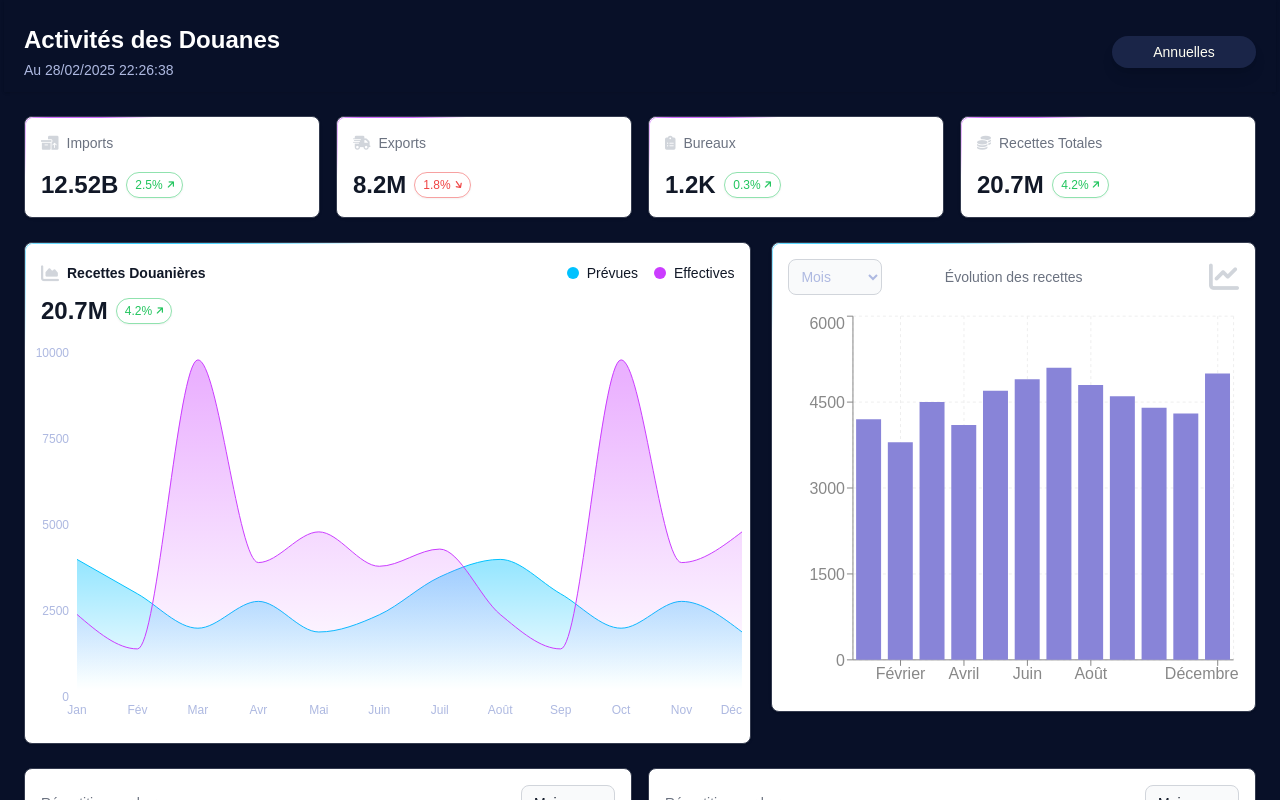
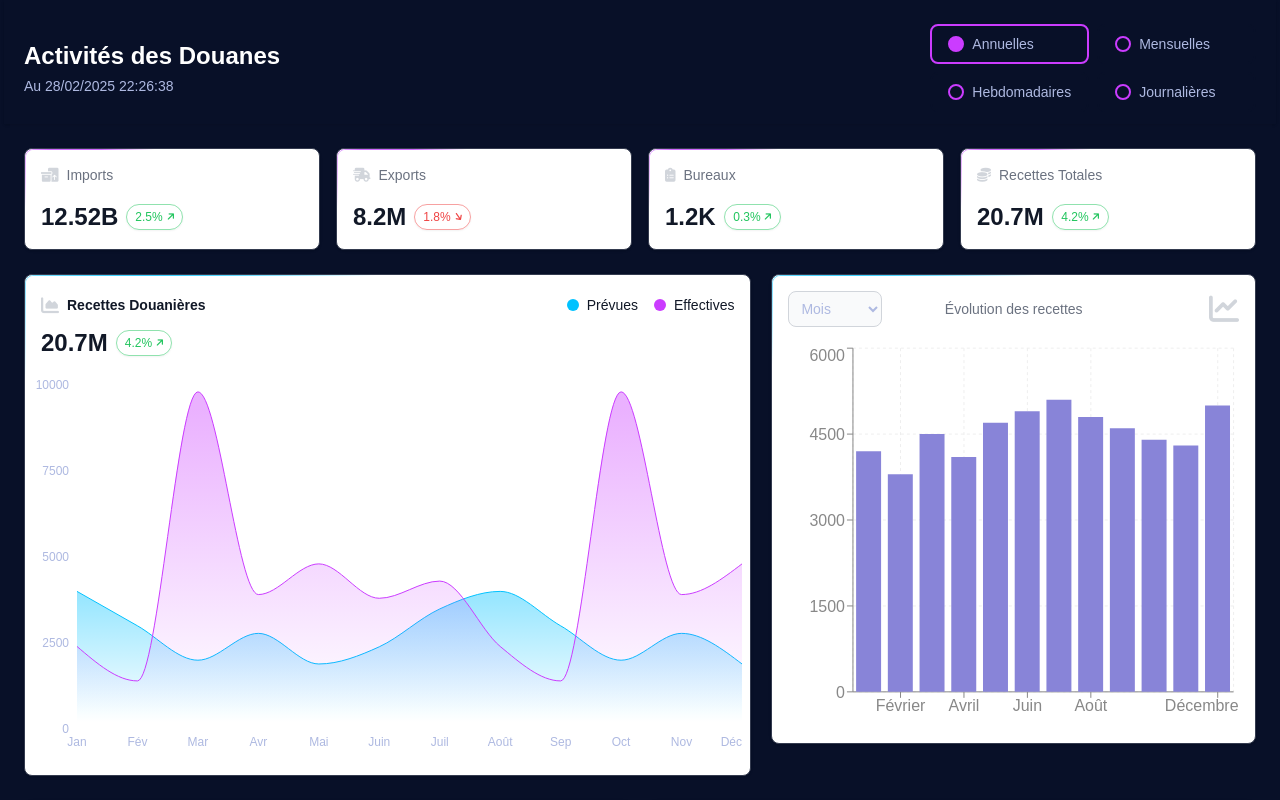
Before and after one commit to Kalixor/djib_2, a React (Vite) app: page / in a window 1280 px wide. Shown: the top 800 px of the page. Built offline with nearby package versions, Linux system fonts and the light colour scheme; a web font is replaced by a local one.

Commit message:
Initial commit from your app

```diff
--- a/src/components/Navbar.jsx
+++ b/src/components/Navbar.jsx
@@ -3,16 +3,10 @@ import { useState, useEffect, useRef } from 'react'
 
 export default function Navbar() {
   const { period, togglePeriod } = usePeriod()
-  const [colorIndex, setColorIndex] = useState(0)
   const [currentTime, setCurrentTime] = useState(getFormattedTime())
   const animationFrameRef = useRef()
 
-  const buttonColors = [
-    'bg-[#1a2548] hover:bg-[#222f5a]',
-    'bg-[#24305c] hover:bg-[#2c3a6e]',
-    'bg-[#2e3b70] hover:bg-[#364682]',
-    'bg-[#384694] hover:bg-[#1a2548]'
-  ]
+  const periods = ['Annuelles', 'Mensuelles', 'Hebdomadaires', 'Journalières']
 
   const updateTime = () => {
     setCurrentTime(getFormattedTime())
@@ -39,11 +33,6 @@ export default function Navbar() {
     return `${day}/${month}/${year} ${hours}:${minutes}:${seconds}`
   }
 
-  const handlePeriodToggle = () => {
-    togglePeriod()
-    setColorIndex((prevIndex) => (prevIndex + 1) % buttonColors.length)
-  }
-
   return (
     <nav className="bg-brand-800 shadow p-3 relative mx-1">
       <div className="w-full flex justify-between items-center mt-3">
@@ -55,16 +44,36 @@ export default function Navbar() {
         </div>
 
         <div className="mr-2">
-          <button
-            onClick={handlePeriodToggle}
-            className={`px-6 py-1.5 rounded-full text-sm font-medium transition-all duration-300
-              ${buttonColors[colorIndex]}
-              text-pastel-yellow border-current
-              hover:scale-105 active:scale-95 w-36 text-center
-              shadow-lg hover:shadow-xl flex items-center justify-center`}
-          >
-            {period}
-          </button>
+          <div className="grid grid-cols-2 gap-2">
+            {periods.map((p) => (
+              <label
+                key={p}
+                className={`
+                  flex items-center gap-2
+                  px-4 py-2 rounded-lg
+                  transition-all duration-200
+                  ${
+                    period === p
+                      ? 'border-[#cb3cff]'
+                      : 'border-brand-800 hover:border-[#cb3cff]/50'
+                  }
+                  border-2
+                  bg-brand-800/50
+                  cursor-pointer
+                `}
+              >
+                <input
+                  type="radio"
+                  name="period"
+                  value={p}
+                  checked={period === p}
+                  onChange={() => togglePeriod(p)}
+                  className="w-4 h-4 appearance-none rounded-full border-2 border-[#cb3cff] checked:bg-[#cb3cff] checked:border-[#cb3cff]"
+                />
+                <span className="text-sm font-medium text-card-text">{p}</span>
+              </label>
+            ))}
+          </div>
         </div>
       </div>
     </nav>
--- a/src/context/PeriodContext.jsx
+++ b/src/context/PeriodContext.jsx
@@ -5,11 +5,8 @@ const PeriodContext = createContext()
 export const PeriodProvider = ({ children }) => {
   const [period, setPeriod] = useState('Annuelles')
 
-  const togglePeriod = () => {
-    const periods = ['Annuelles', 'Mensuelles', 'Hebdomadaires', 'Journalières']
-    const currentIndex = periods.indexOf(period)
-    const nextIndex = (currentIndex + 1) % periods.length
-    setPeriod(periods[nextIndex])
+  const togglePeriod = (newPeriod) => {
+    setPeriod(newPeriod)
   }
 
   return (
```
